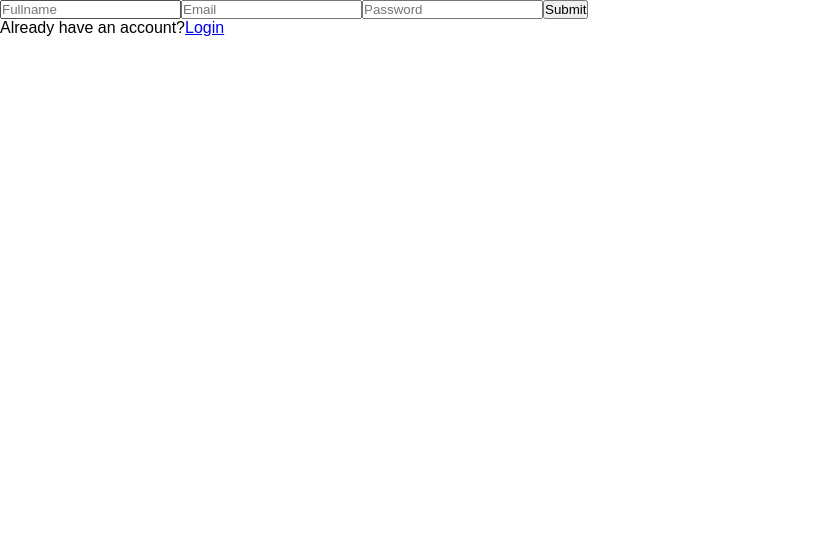
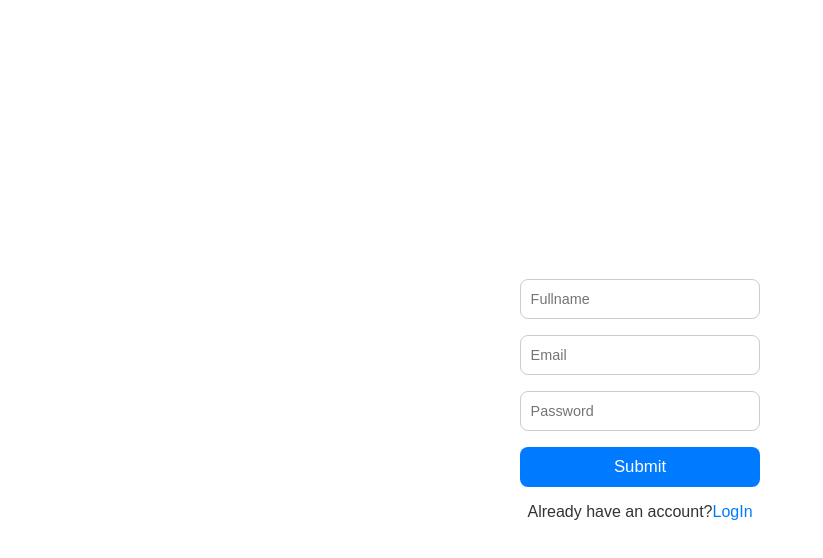
Before and after one commit to manjeet-55/Work_Anniversary_Celebration_55, a React (Vite) app: page /signup in a window 1280 px wide. Shown: the top 558 px of the page, without its empty margins (0-823 px from the left). Built offline with nearby package versions, Linux system fonts and the light colour scheme.

Commit message:
login and signup page ui

```diff
--- a/src/pages/Login.jsx
+++ b/src/pages/Login.jsx
@@ -40,20 +40,81 @@ export const Login = () => {
   }
 
   return (
-    <div>
-      <form onSubmit={handleSubmit}>
-        <input placeholder='Email' name='email' onChange={handleChange} />
+    <div
+      style={{
+        height: "100vh",
+        width: "100vw",
+        display: "flex",
+        flexDirection: "column",
+        alignItems: "center",
+        justifyContent: "center",
+      }}
+    >
+      <form
+        onSubmit={handleSubmit}
+        style={{
+          display: "flex",
+          flexDirection: "column",
+          alignItems: "center",
+          rowGap: "1rem",
+        }}
+      >
+        <input
+          placeholder='Email'
+          name='email'
+          value={formData.email}
+          onChange={handleChange}
+          style={{
+            width: "15rem",
+            height: "2.5rem",
+            padding: "0.6rem",
+            border: "1px solid #ccc",
+            borderRadius: "0.5rem",
+            fontSize: "0.9rem",
+          }}
+        />
 
         <input
           placeholder='Password'
           name='password'
           type='password'
+          value={formData.password}
           onChange={handleChange}
+          style={{
+            width: "15rem",
+            height: "2.5rem",
+            padding: "0.6rem",
+            border: "1px solid #ccc",
+            borderRadius: "0.5rem",
+            fontSize: "0.9rem",
+          }}
         />
 
-        <button type='submit'>Submit</button>
+        <button
+          type='submit'
+          style={{
+            width: "15rem",
+            height: "2.5rem",
+            backgroundColor: "#007bff",
+            color: "#fff",
+            border: "none",
+            borderRadius: "0.5rem",
+            cursor: "pointer",
+            fontSize: "1.05rem",
+          }}
+        >
+          Submit
+        </button>
+        <p style={{ color: "#333" }}>
+          Don't have an account?{" "}
+          <Link
+            to='/signup'
+            style={{ color: "#007bff", textDecoration: "none" }}
+          >
+            Sign Up
+          </Link>
+        </p>
       </form>
-      Don't have an account? <Link to='/signup'>Sign Up</Link>
     </div>
   );
 };
--- a/src/pages/Signup.jsx
+++ b/src/pages/Signup.jsx
@@ -41,22 +41,94 @@ export const SignUp = () => {
   }
 
   return (
-    <div>
-      <form onSubmit={handleSubmit}>
-        <input placeholder='Fullname' name='fullName' onChange={handleChange} />
+    <div
+      style={{
+        height: "100vh",
+        width: "100vw",
+        display: "flex",
+        flexDirection: "column",
+        alignItems: "center",
+        justifyContent: "center",
+      }}
+    >
+      <form
+        onSubmit={handleSubmit}
+        style={{
+          display: "flex",
+          flexDirection: "column",
+          alignItems: "center",
+          rowGap: "1rem",
+        }}
+      >
+        <input
+          placeholder='Fullname'
+          name='fullName'
+          onChange={handleChange}
+          style={{
+            width: "15rem",
+            height: "2.5rem",
+            padding: "0.6rem",
+            border: "1px solid #ccc",
+            borderRadius: "0.5rem",
+            fontSize: "0.9rem",
+          }}
+        />
 
-        <input placeholder='Email' name='email' onChange={handleChange} />
+        <input
+          placeholder='Email'
+          name='email'
+          onChange={handleChange}
+          style={{
+            width: "15rem",
+            height: "2.5rem",
+            padding: "0.6rem",
+            border: "1px solid #ccc",
+            borderRadius: "0.5rem",
+            fontSize: "0.9rem",
+          }}
+        />
 
         <input
           placeholder='Password'
           name='password'
           type='password'
           onChange={handleChange}
+          style={{
+            width: "15rem",
+            height: "2.5rem",
+            padding: "0.6rem",
+            border: "1px solid #ccc",
+            borderRadius: "0.5rem",
+            fontSize: "0.9rem",
+          }}
         />
 
-        <button type='submit'>Submit</button>
+        <button
+          type='submit'
+          style={{
+            width: "15rem",
+            height: "2.5rem",
+            backgroundColor: "#007bff",
+            color: "#fff",
+            border: "none",
+            borderRadius: "0.5rem",
+            cursor: "pointer",
+            fontSize: "1.05rem",
+          }}
+        >
+          Submit
+        </button>
+
+        <p style={{ color: "#333" }}>
+          Already have an account?
+          <Link
+            to='/login'
+            style={{ color: "#007bff", textDecoration: "none" }}
+          >
+            LogIn
+          </Link>
+        </p>
       </form>
-      Already have an account?<Link to='/'>Login</Link>
     </div>
   );
 };
```
